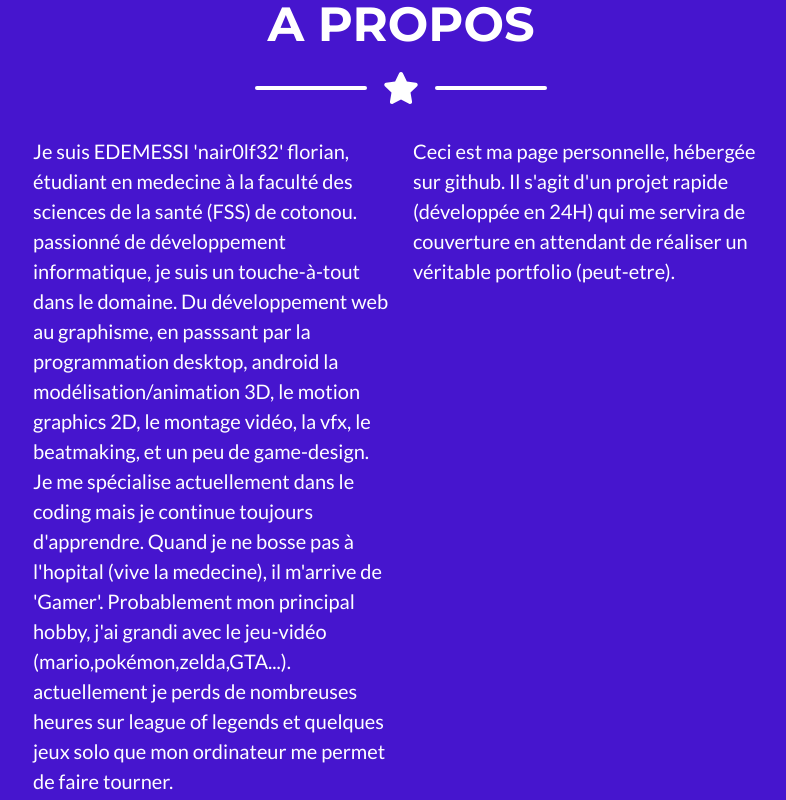
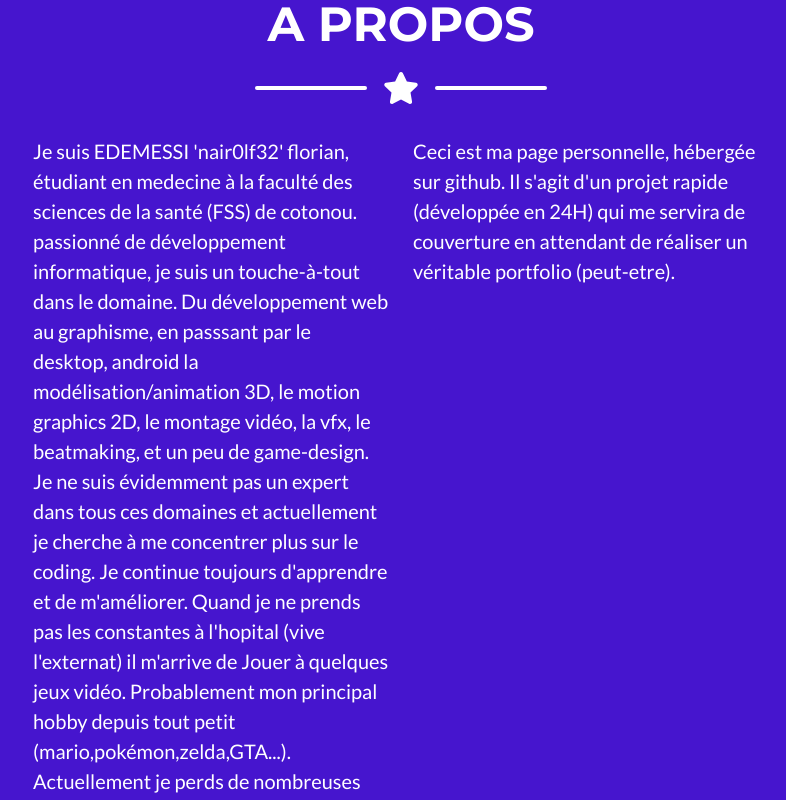
Before and after one commit to nair0lf32/nair0lf32.github.io, a plain HTML site: page index.html in a window 1280 px wide. Shown: the part 2200-3000 px from the top of the page, without its empty margins (239-1025 px from the left). Drawn offline with nearby package versions, Linux system fonts and the light colour scheme; a script that the page names is missing.

Commit message:
Update index.html

```diff
--- a/index.html
+++ b/index.html
@@ -82,10 +82,10 @@
                 <!-- About Section Content-->
                 <div class="row">
                     <div class="col-lg-4 ms-auto"><p class="lead">Je suis EDEMESSI 'nair0lf32' florian, étudiant en medecine à la faculté des sciences de la santé (FSS) de cotonou.
-                      passionné de développement informatique, je suis un touche-à-tout dans le domaine. Du développement web au graphisme, en passsant par la programmation desktop, android
-                      la modélisation/animation 3D, le motion graphics 2D, le montage vidéo, la vfx, le beatmaking, et un peu de game-design. Je me spécialise actuellement dans le
-                      coding mais je continue toujours d'apprendre. Quand je ne bosse pas à l'hopital (vive la medecine), il m'arrive de 'Gamer'.
-                      Probablement mon principal hobby, j'ai grandi avec le jeu-vidéo (mario,pokémon,zelda,GTA...). actuellement je perds de nombreuses heures sur league of legends et quelques
+                      passionné de développement informatique, je suis un touche-à-tout dans le domaine. Du développement web au graphisme, en passsant par le desktop, android
+                      la modélisation/animation 3D, le motion graphics 2D, le montage vidéo, la vfx, le beatmaking, et un peu de game-design. Je ne suis évidemment pas un expert dans
+                      tous ces domaines et actuellement je cherche à me concentrer plus sur le coding. Je continue toujours d'apprendre et de m'améliorer. Quand je ne prends pas les constantes à l'hopital (vive l'externat)
+                       il m'arrive de Jouer à quelques jeux vidéo. Probablement mon principal hobby depuis tout petit (mario,pokémon,zelda,GTA...). Actuellement je perds de nombreuses heures sur league of legends et quelques
                       jeux solo que mon ordinateur me permet de faire tourner.
                        </p></div>
                     <div class="col-lg-4 me-auto"><p class="lead">Ceci est ma page personnelle, hébergée sur github. Il s'agit d'un projet rapide (développée en 24H) qui me servira de couverture
```
